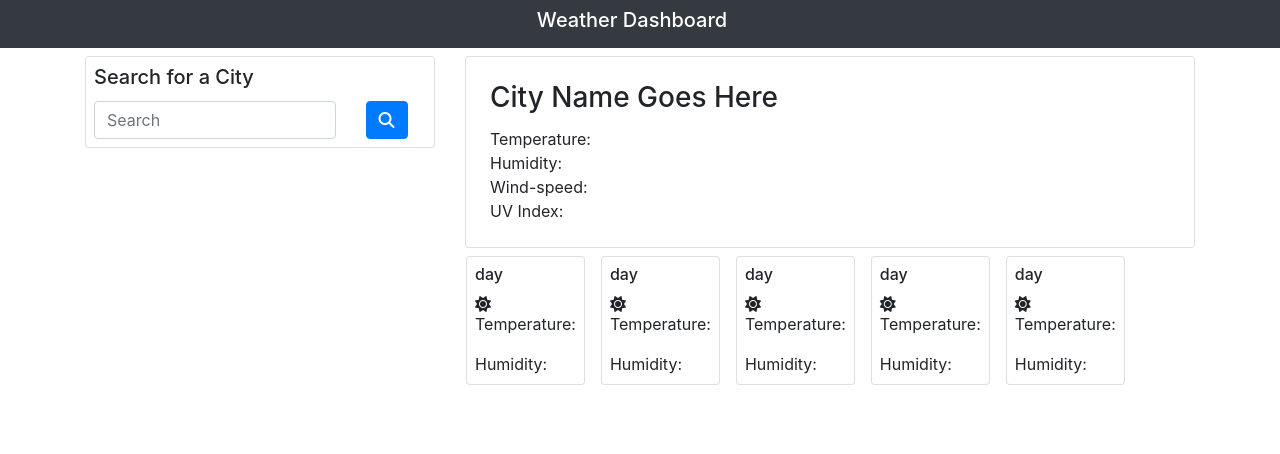
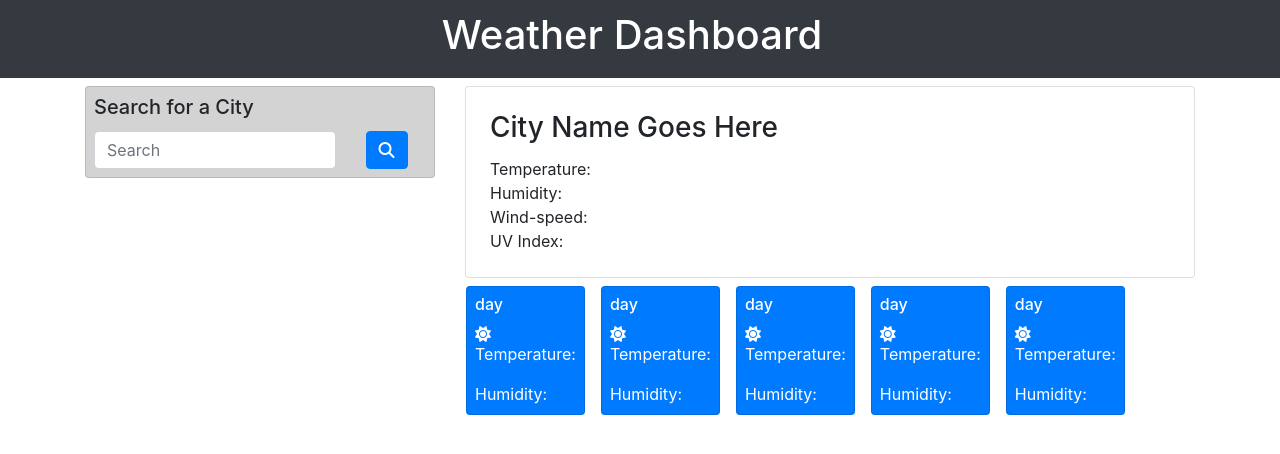
Before and after one commit to dvorakjt/weather-dashboard, a plain HTML site: page index.html in a window 1280 px wide. Drawn offline with nearby package versions, Linux system fonts and the light colour scheme.

Commit message:
added stylesheet

```diff
--- /dev/null
+++ b/assets/styles/style.css
@@ -0,0 +1,7 @@
+#searchCard {
+    background-color: lightgray;
+}
+
+.navbar-brand {
+    font-size: 40px;
+}
--- a/index.html
+++ b/index.html
@@ -9,6 +9,7 @@
     <!-- Bootstrap CSS -->
     <link rel="stylesheet" href="https://stackpath.bootstrapcdn.com/bootstrap/4.4.1/css/bootstrap.min.css"
         integrity="sha384-Vkoo8x4CGsO3+Hhxv8T/Q5PaXtkKtu6ug5TOeNV6gBiFeWPGFN9MuhOf23Q9Ifjh" crossorigin="anonymous">
+    <link rel="stylesheet" href="assets/styles/style.css">
     <script src="https://kit.fontawesome.com/e1ffe7f2ba.js" crossorigin="anonymous"></script>
     <title>Weather Dashboard</title>
 </head>
@@ -23,7 +24,7 @@
     <div class="container">
         <div class="row">
             <div class="col-md-4 mt-2">
-                <div class="card p-2">
+                <div class="card p-2" id="searchCard">
                     <div class="row">
                         <div class="col-md">
                             <h5 class="card-title">Search for a City</h5>
@@ -69,9 +70,9 @@
                         </div>
                     </div>
                 </div>
-                <div class="row">
+                <div class="row" id="forecastRow">
                     <div class="col-md=2">
-                        <div class="card ml-3 mt-2 mb-2 mr-2 p-2">
+                        <div class="card ml-3 mt-2 mb-2 mr-2 p-2 bg-primary text-white">
                             <h6 class="card-title">day</h6>
                             <i class="fas fa-sun"></i>
                             <p class="card-text">Temperature:</p>
@@ -79,7 +80,7 @@
                         </div>
                     </div>
                     <div class="col-md=2">
-                        <div class="card m-2 p-2">
+                        <div class="card m-2 p-2 bg-primary text-white">
                             <h6 class="card-title">day</h6>
                             <i class="fas fa-sun"></i>
                             <p class="card-text">Temperature:</p>
@@ -87,7 +88,7 @@
                         </div>
                     </div>
                     <div class="col-md=2">
-                        <div class="card m-2 p-2">
+                        <div class="card m-2 p-2 bg-primary text-white">
                             <h6 class="card-title">day</h6>
                             <i class="fas fa-sun"></i>
                             <p class="card-text">Temperature:</p>
@@ -95,7 +96,7 @@
                         </div>
                     </div>
                     <div class="col-md=2">
-                        <div class="card m-2 p-2">
+                        <div class="card m-2 p-2 bg-primary text-white">
                             <h6 class="card-title">day</h6>
                             <i class="fas fa-sun"></i>
                             <p class="card-text">Temperature:</p>
@@ -103,7 +104,7 @@
                         </div>
                     </div>
                     <div class="col-md=2">
-                        <div class="card m-2 p-2">
+                        <div class="card m-2 p-2 bg-primary text-white">
                             <h6 class="card-title">day</h6>
                             <i class="fas fa-sun"></i>
                             <p class="card-text">Temperature:</p>
```
